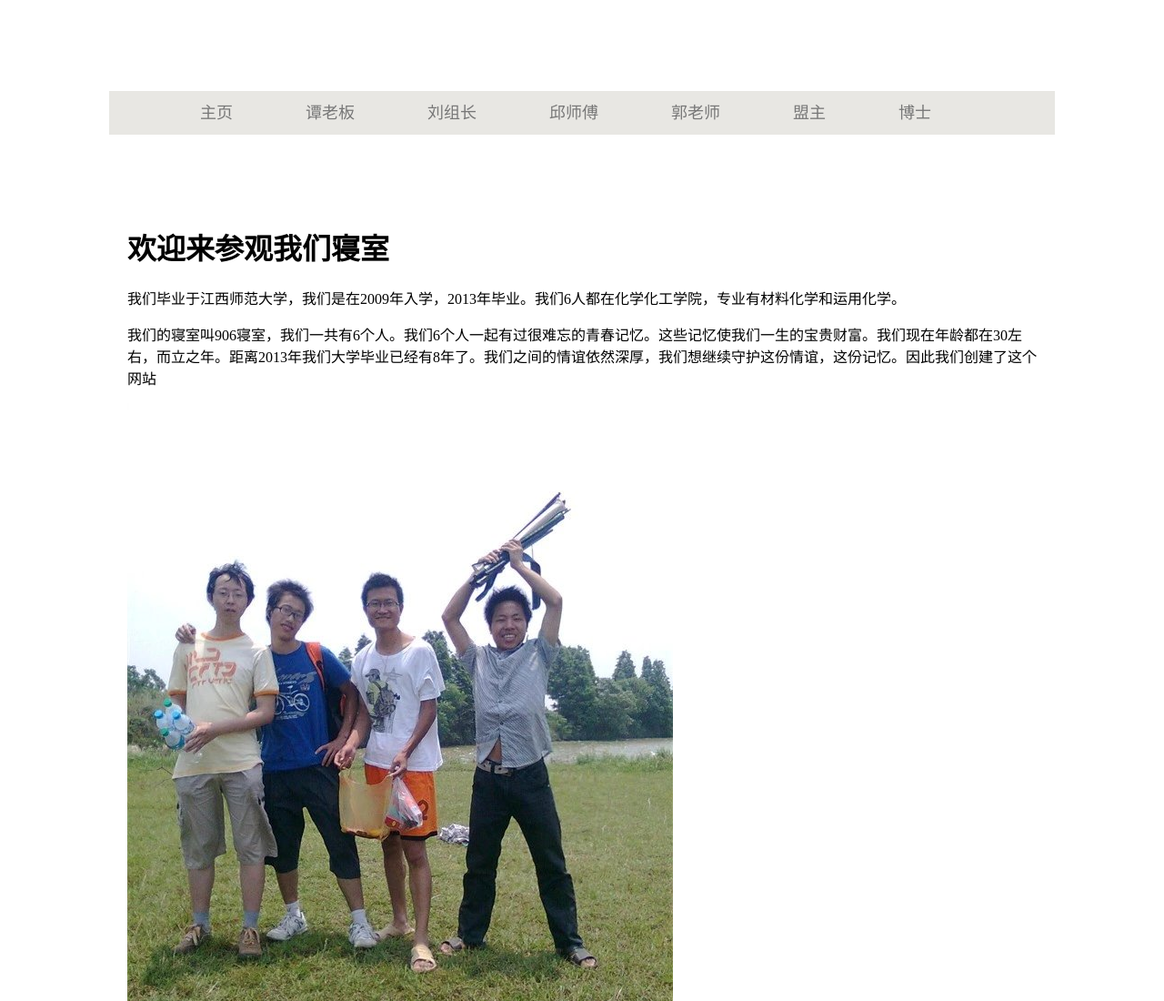
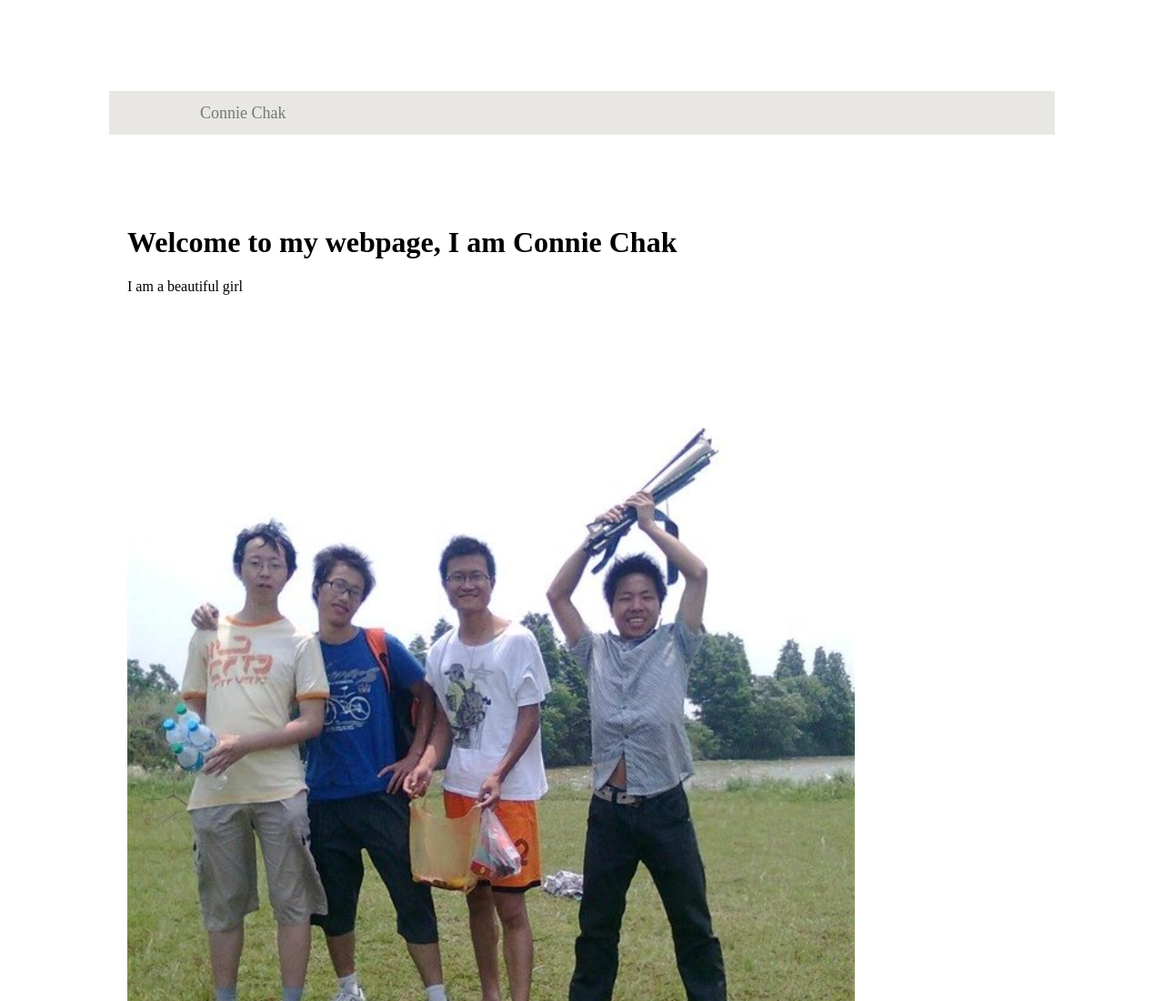
Before and after one commit to jinhongtan/little_jinjin, a plain HTML site: page index.html in a window 1280 px wide. Shown: the top 1100 px of the page at 91% size. Drawn offline with Linux system fonts and the light colour scheme.

Commit message:
Update index.html

```diff
--- a/index.html
+++ b/index.html
@@ -4,7 +4,7 @@
     <meta charset="UTF-8">
     <meta http-equiv="X-UA-Compatible" content="IE=edge">
     <meta name="viewport" content="width=device-width, initial-scale=1.0">
-    <title>906</title>
+    <title>connie chak</title>
     <style>
         .nav{
             width: 1000px;
@@ -37,7 +37,7 @@
             margin: auto;
         }
 
-        .img2{
+        .img1{
             width: 800px;
         }
     </style>
@@ -45,21 +45,15 @@
 </head>
 <body>
     <ul class="nav">
-        <ol><a href="./index.html">主页</a></ol>
-        <ol><a href="./Tan.html">谭老板</a></ol>
-        <ol><a href="./Liu.html">刘组长</a></ol>
-        <ol><a href="./Qiu.html">邱师傅</a></ol>
-        <ol><a href="./Guo.html">郭老师</a></ol>
-        <ol><a href="./mengzhu.html">盟主</a></ol>
-        <ol><a href="./bosi.html">博士</a></ol>
+        <ol><a href="./index.html">Connie Chak</a></ol>
+
+
 
     </ul>
     <div class="body">
-        <h1 class="h">欢迎来参观我们寝室</h1>
-        <p class="p">我们毕业于江西师范大学，我们是在2009年入学，2013年毕业。我们6人都在化学化工学院，专业有材料化学和运用化学。</p>
-        <p class="p">我们的寝室叫906寝室，我们一共有6个人。我们6个人一起有过很难忘的青春记忆。这些记忆使我们一生的宝贵财富。我们现在年龄都在30左右，而立之年。距离2013年我们大学毕业已经有8年了。我们之间的情谊依然深厚，我们想继续守护这份情谊，这份记忆。因此我们创建了这个网站</p>
+        <h1 class="h">Welcome to my webpage, I am Connie Chak</h1>
+        <p class="p">I am a beautiful girl</p>
         <img class="img1" src="./906img/1.jpg" alt="">
-        <img class="img2" src="./906img/2.jpg" alt="">
     </div>
 
 </body>
```
